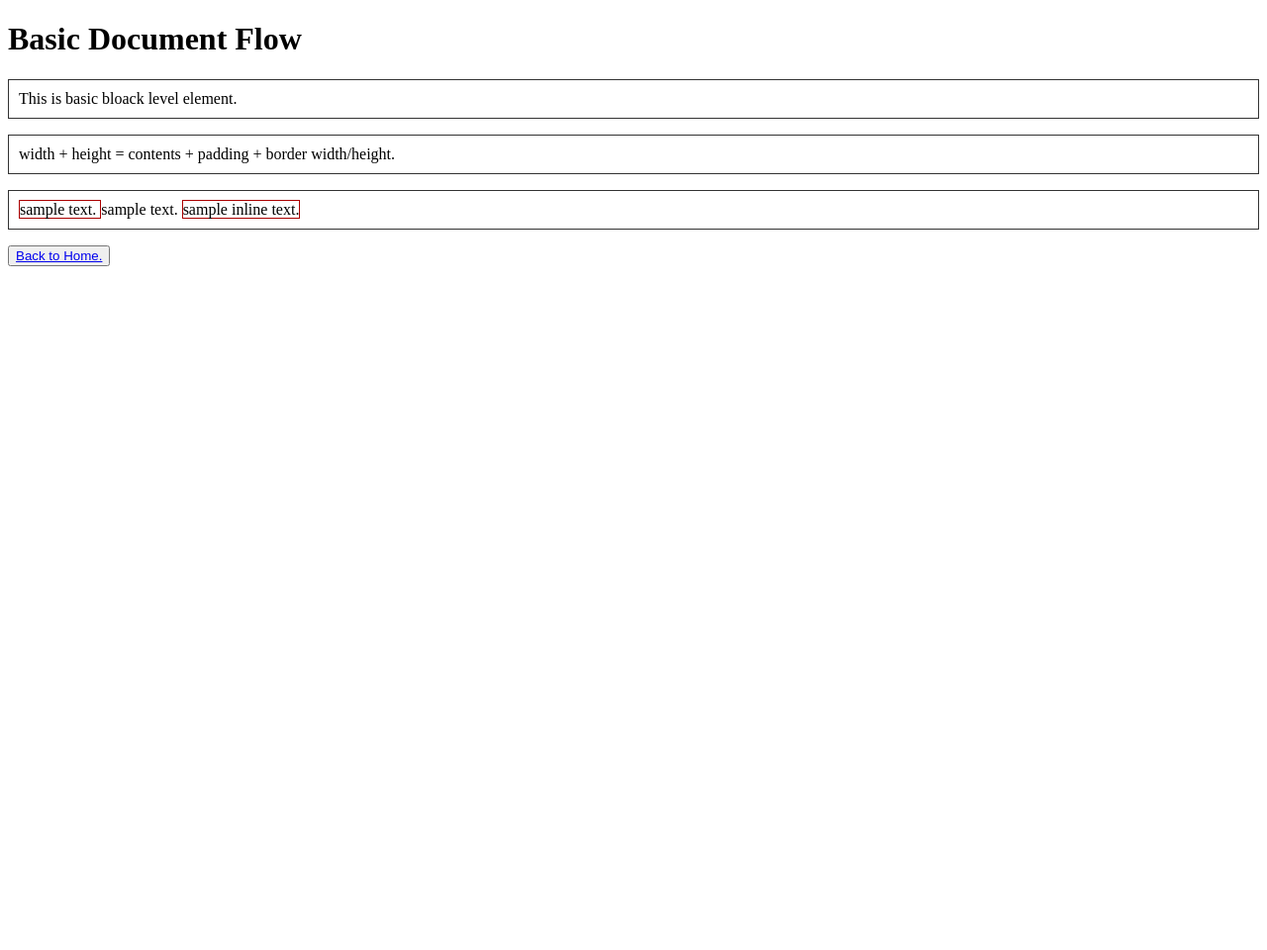
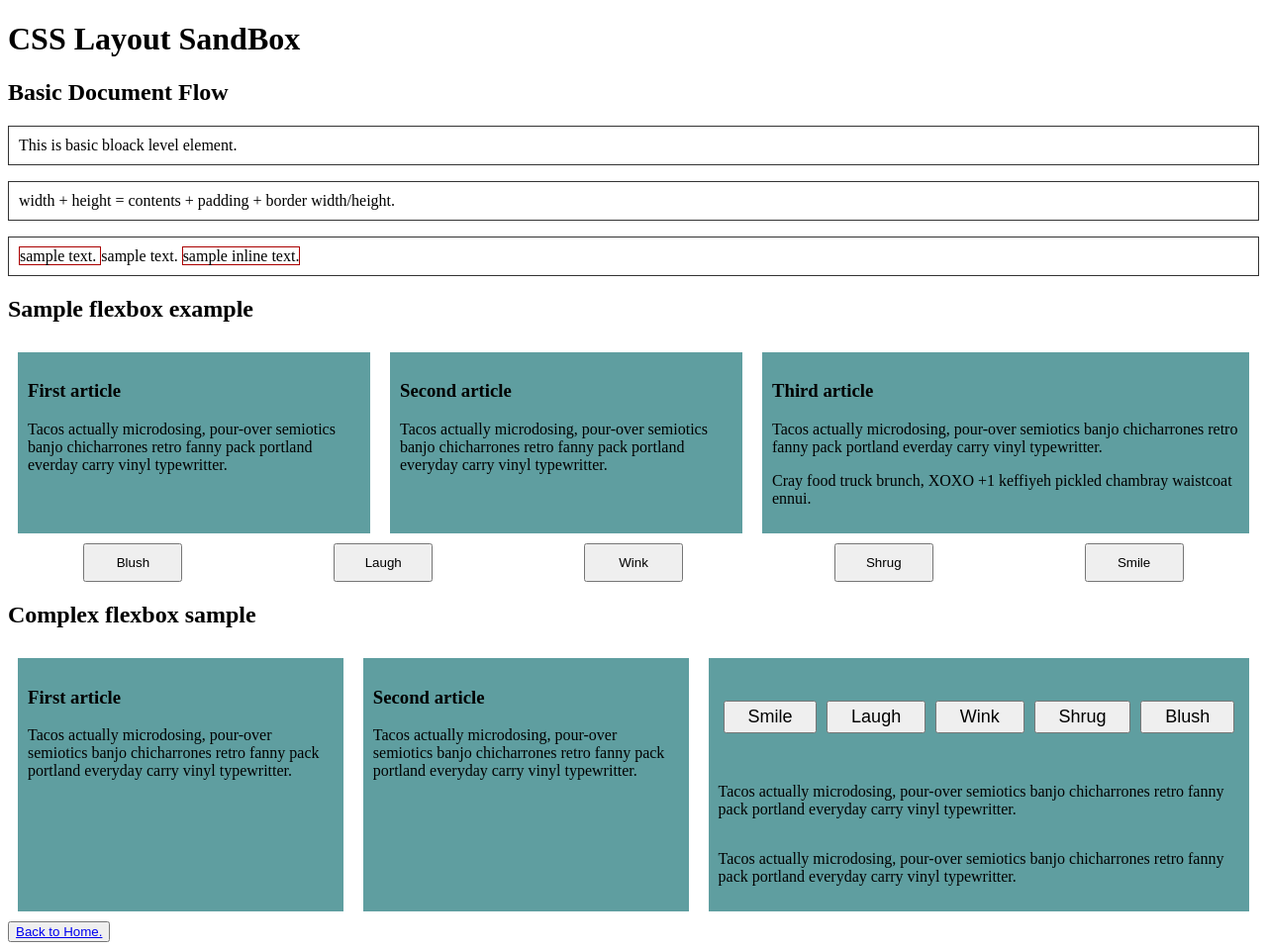
Before and after one commit to ryichk/css-practice, a website: page layout.html in a window 1280 px wide. Shown: the whole page at 99% size. Before the commit the page ends 800 px from the top, so only its background shows below. Drawn offline with Linux system fonts and the light colour scheme.

Commit message:
finish flexbox chapter

```diff
--- a/layout.html
+++ b/layout.html
@@ -6,12 +6,74 @@
     <title>Practice CSS Layout</title>
   </head>
   <body>
-    <h1>Basic Document Flow</h1>
+    <div class="layout">
+      <h1>CSS Layout SandBox</h1>
+      <div class="normal-flow">
+        <h2>Basic Document Flow</h2>
         <p>This is basic bloack level element. </p>
         <p>width + height = contents + padding + border width/height. </p>
         <p><span>sample text. </span>sample text. <span>sample inline text.</span></p>
+      </div>
+      <div class="flex-box">
+        <header>
+          <h2>Sample flexbox example</h2>
+        </header>
+        <section>
+          <article>
+            <h3>First article</h3>
+            <p>Tacos actually microdosing, pour-over semiotics banjo chicharrones retro fanny pack portland everday carry vinyl typewritter.</p>
+          </article>
+          <article>
+            <h3>Second article</h3>
+            <p>Tacos actually microdosing, pour-over semiotics banjo chicharrones retro fanny pack portland everyday carry vinyl typewritter.</p>
+          </article>
+          <article>
+            <h3>Third article</h3>
+            <p>Tacos actually microdosing, pour-over semiotics banjo chicharrones retro fanny pack portland everday carry vinyl typewritter.</p>
+            <p>Cray food truck brunch, XOXO +1 keffiyeh pickled chambray waistcoat ennui.</p>
+          </article>
+        </section>
+        <div class="flex-align0">
+          <button>Smile</button>
+          <button>Laugh</button>
+          <button>Wink</button>
+          <button>Shrug</button>
+          <button>Blush</button>
+        </div>
+        <div class="complex-flexbox">
+          <header>
+            <h2>Complex flexbox sample</h2>
+          </header>
+          <section>
+            <article>
+              <h3>First article</h3>
+              <p>Tacos actually microdosing, pour-over semiotics banjo chicharrones retro fanny pack portland everyday carry vinyl typewritter.</p>
+            </article>
+            <article>
+              <h3>Second article</h3>
+              <p>Tacos actually microdosing, pour-over semiotics banjo chicharrones retro fanny pack portland everyday carry vinyl typewritter.</p>
+            </article>
+            <article>
+              <div>
+                <button>Smile</button>
+                <button>Laugh</button>
+                <button>Wink</button>
+                <button>Shrug</button>
+                <button>Blush</button>
+              </div>
+              <div>
+                <p>Tacos actually microdosing, pour-over semiotics banjo chicharrones retro fanny pack portland everyday carry vinyl typewritter.</p>
+              </div>
+              <div>
+                <p>Tacos actually microdosing, pour-over semiotics banjo chicharrones retro fanny pack portland everyday carry vinyl typewritter.</p>
+              </div>
+            </article>
+          </section>
+        </div>
+      </div>
       <button>
         <a href="/">Back to Home.</a>
       </button>
+    </div>
   </body>
 </html>
--- a/public/css/layout.css
+++ b/public/css/layout.css
@@ -1,8 +1,66 @@
-p {
+/* Normal Flow */
+.normal-flow p {
   border: 1px solid #333;
   padding: 10px;
 }
 
-span {
+.normal-flow span {
   border: 1px solid #a00;
 }
+
+/* Flexbox */
+.flex-box section {
+  display: flex;
+  flex-flow: row wrap;
+}
+
+.flex-box article {
+  padding: 10px;
+  margin: 10px;
+  background-color: cadetblue;
+  flex: 1 200px;
+}
+
+.flex-box article:nth-of-type(3) {
+  flex: 2 200px;
+}
+
+.flex-box .flex-align0 {
+  display: flex;
+  align-items: center;
+  justify-content: space-around;
+}
+
+.flex-box .flex-align0 button {
+  width: 100px;
+  padding: 10px;
+}
+
+.flex-box .flex-align0 button:first-child {
+  order: 1;
+}
+
+.flex-box .flex-align0 button:last-child {
+  order: -1;
+}
+
+.complex-flexbox article:nth-of-type(3) {
+  flex: 3 200px;
+  display: flex;
+  flex-flow: column;
+}
+
+.complex-flexbox article:nth-of-type(3) div:first-child {
+  flex: 1 100px;
+  display: flex;
+  flex-flow: row wrap;
+  align-items: center;
+  justify-content: space-around;
+}
+
+.complex-flexbox button {
+  flex: 1 auto;
+  margin: 5px;
+  font-size: 18px;
+  line-height: 1.5;
+}
```
Lines whose indentation alone changed are shown as unchanged.
